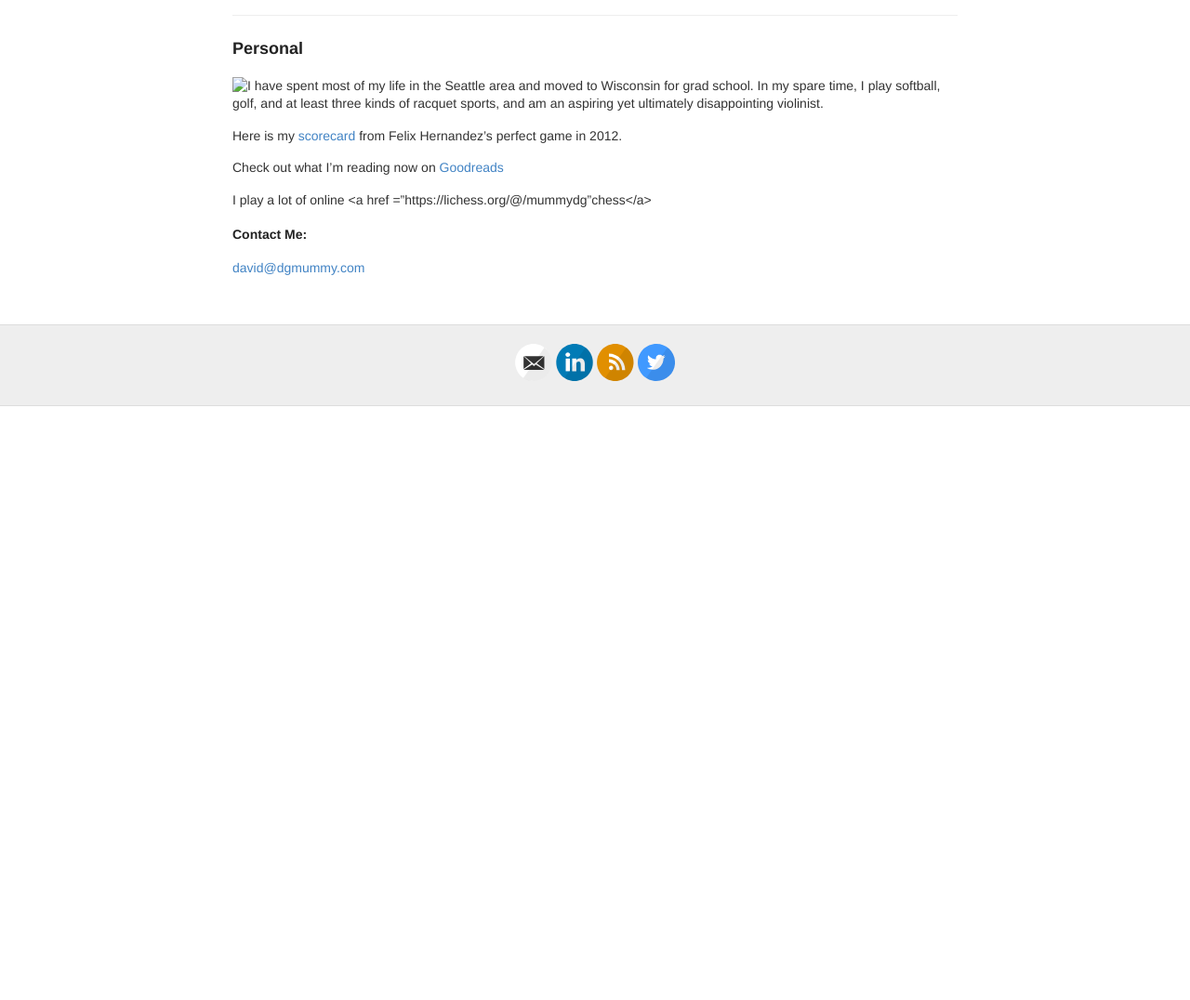
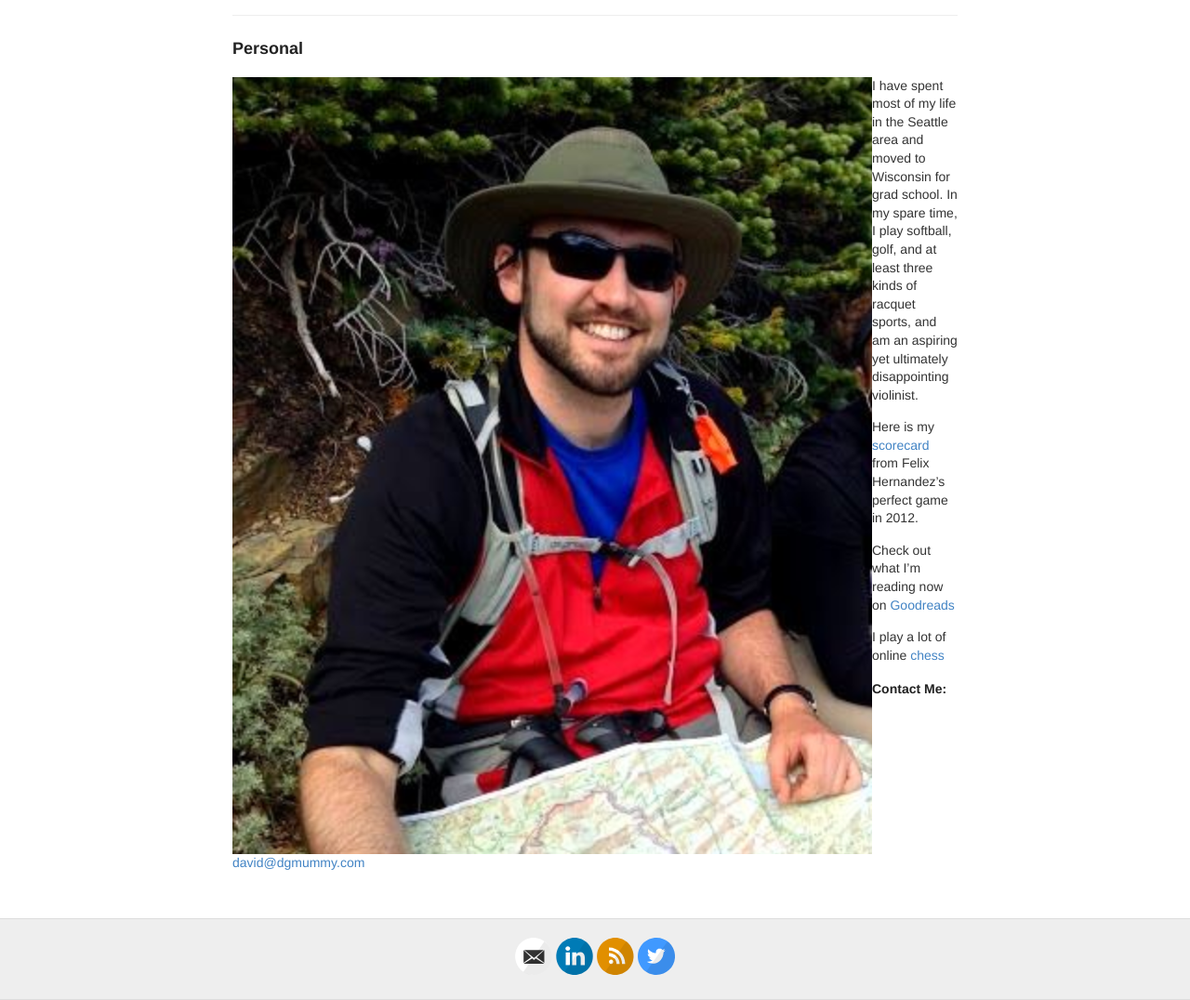
Before and after one commit to mummydg/mummydg.github.io, a Jekyll site: the page built from personal.md, in a window 1280 px wide, cut to the strip 144-1220 px from the top of the page. Shown: the whole strip at 93% size. Built offline with Jekyll 4.4.1, drawn with Linux system fonts in a browser that asks for light colours; before the commit the page ends 900 px from its top, so only the background shows below that.

Commit message:
fixing link

```diff
--- a/personal.md
+++ b/personal.md
@@ -5,14 +5,14 @@ comments: true
 permalink: /personal/
 ---
 
-<img src = "~/images/hiking.png" align="left">
+<img src = "{{ site.baseurl }}/images/hiking.png" align="left">
 I have spent most of my life in the Seattle area and moved to Wisconsin for grad school. In my spare time, I play softball, golf, and at least three kinds of racquet sports, and am an aspiring yet ultimately disappointing violinist.
 
 Here is my <a href="{{ site.baseurl }}/images/felix_perfect_visitors.jpg">scorecard</a> from Felix Hernandez's perfect game in 2012.
 
 Check out what I'm reading now on <a href = "bit.ly/2MY7sMM">Goodreads</a>
 
-I play a lot of online <a href ="https://lichess.org/@/mummydg"chess</a>
+I play a lot of online <a href ="https://lichess.org/@/mummydg">chess</a>
 ### Contact Me:
 
 [david@dgmummy.com](mailto:david@dgmummy)
```
